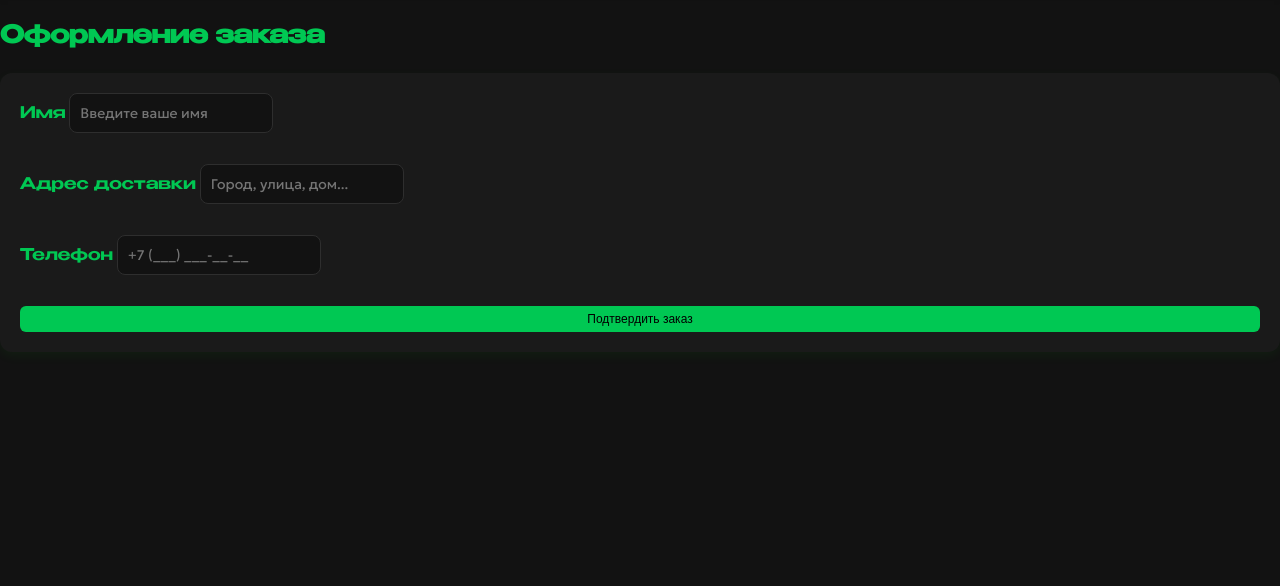
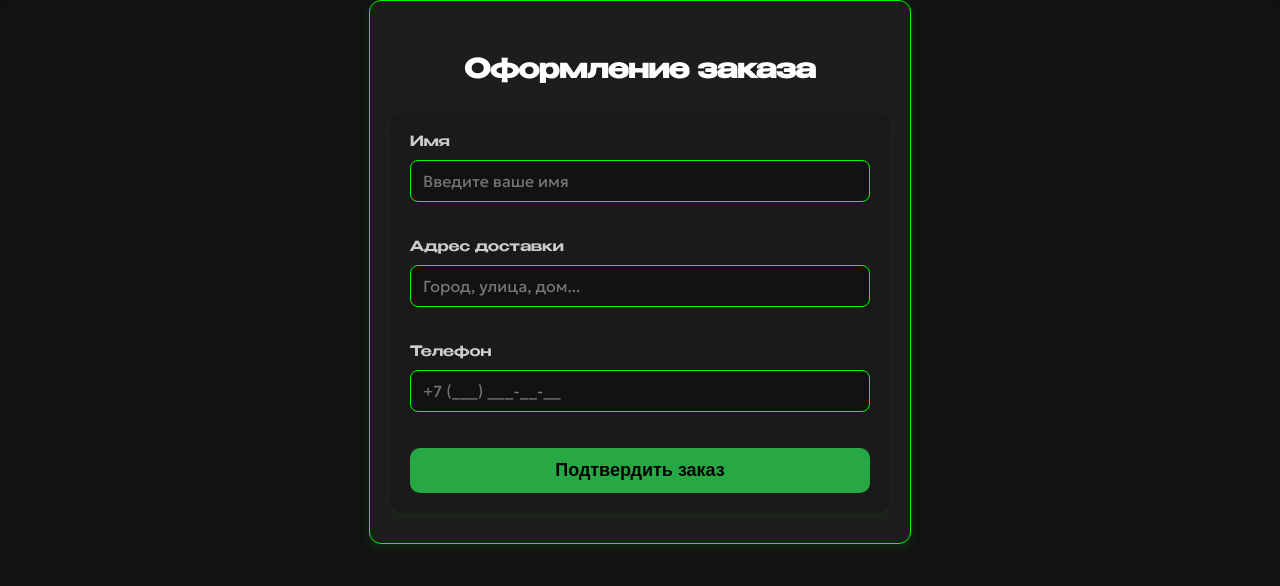
Before and after one commit to sazi48/Website-Application-for-Telegram-Product-Shop, a Flask app: page /order in a window 1280 px wide. Shown: the part 65-651 px from the top of the page. Run offline with Flask 3, Linux system fonts and the light colour scheme.

Commit message:
Поменял оформление заказа

```diff
--- a/templates/order.html
+++ b/templates/order.html
@@ -1,22 +1,102 @@
 {% extends "base.html" %}
 
 {% block content %}
-<div class="container">
-    <h2 class="mb-4">Оформление заказа</h2>
+<div class="order-container">
+    <h2 class="order-title">Оформление заказа</h2>
     <form method="POST" action="{{ url_for('order') }}" class="checkout-form">
-        <div class="form-group mb-3">
+        <div class="form-group">
             <label for="name">Имя</label>
             <input type="text" id="name" name="name" required placeholder="Введите ваше имя">
         </div>
-        <div class="form-group mb-3">
+        <div class="form-group">
             <label for="address">Адрес доставки</label>
             <input type="text" id="address" name="address" required placeholder="Город, улица, дом...">
         </div>
-        <div class="form-group mb-3">
+        <div class="form-group">
             <label for="phone">Телефон</label>
             <input type="tel" id="phone" name="phone" required placeholder="+7 (___) ___-__-__">
         </div>
-        <button type="submit" class="add-btn">Подтвердить заказ</button>
+        <button type="submit" class="confirm-btn">Подтвердить заказ</button>
     </form>
 </div>
+
+<style>
+    .order-container {
+        max-width: 500px;
+        margin: 0 auto;
+        background-color: #1d1d1d;
+        padding: 30px 20px;
+        border-radius: 12px;
+        border: 1.5px solid #00ff00;
+        box-shadow: 0 4px 12px rgba(0, 255, 0, 0.1);
+    }
+
+    .order-title {
+        text-align: center;
+        color: white;
+        margin-bottom: 24px;
+        font-size: 26px;
+        font-weight: bold;
+    }
+
+    .checkout-form .form-group {
+        display: flex;
+        flex-direction: column;
+        margin-bottom: 20px;
+    }
+
+    .checkout-form label {
+        color: #ccc;
+        margin-bottom: 8px;
+        font-size: 14px;
+    }
+
+    .checkout-form input {
+        padding: 10px 12px;
+        border: 1px solid #00ff00;
+        border-radius: 8px;
+        background-color: #121212;
+        color: white;
+        font-size: 16px;
+        transition: border-color 0.3s ease;
+    }
+
+    .checkout-form input:focus {
+        border-color: #00cc00;
+        outline: none;
+    }
+
+    .confirm-btn {
+        width: 100%;
+        padding: 12px;
+        font-size: 18px;
+        font-weight: bold;
+        background-color: #28a745;
+        color: black;
+        border: none;
+        border-radius: 10px;
+        cursor: pointer;
+        transition: background-color 0.3s ease, transform 0.2s ease;
+        font-family: 'activistka_wide', sans-serif;
+    }
+
+    .confirm-btn:hover {
+        background-color: #45c156;
+        transform: translateY(-2px);
+    }
+
+    .confirm-btn:active {
+        background-color: #1e7e34;
+    }
+
+    @media (max-width: 480px) {
+        .order-container {
+            padding: 20px 16px;
+        }
+
+        .order-title {
+            font-size: 22px;
+        }
+    }
+</style>
 {% endblock %}
```
